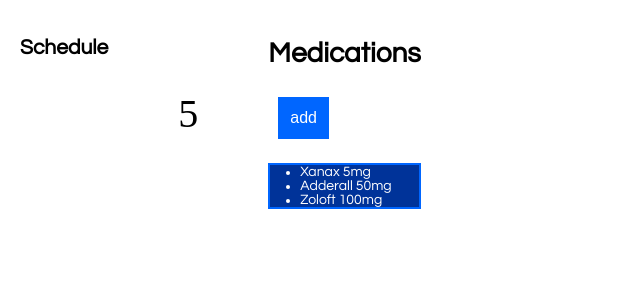
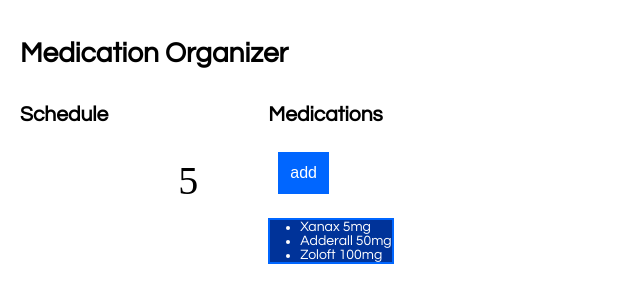
Before and after one commit to andgate/pill-org, a React app: page / in a window 1280 px wide. Shown: the whole page, without its empty margins (0-640 px from the left). Built offline with nearby package versions, Linux system fonts and the light colour scheme.

Commit message:
added a title

```diff
--- a/src/index.css
+++ b/src/index.css
@@ -3,9 +3,19 @@
   margin: 20px;
 }
 
-.medorg {
+.medorg-body {
   display: flex;
   flex-direction: row;
+}
+
+.medorg-header {
+  display: flex;
+  flex-direction: row;
+}
+
+.medorg-container {
+  display: flex;
+  flex-direction: column;
 }
 
 .medList ol, ul {
--- a/src/index.js
+++ b/src/index.js
@@ -53,7 +53,7 @@
 
     return (
       <div className="medList">
-        <h1>Medications</h1>
+        <h2>Medications</h2>
           <button onClick={this.openModal}>add</button>
           <Modal
               isOpen={this.state.modalIsOpen}
@@ -119,10 +119,15 @@
   render() {
 
     return (
-      <div className="medorg">
-        <MedSchedule />
-        <MedTimer />
-        <MedList />
+      <div className="medorg-container">
+        <div className="medorg-header">
+          <h1>Medication Organizer</h1>
+        </div>
+        <div className="medorg-body">
+          <MedSchedule />
+          <MedTimer />
+          <MedList />
+        </div>
       </div>
     );
   }
```
